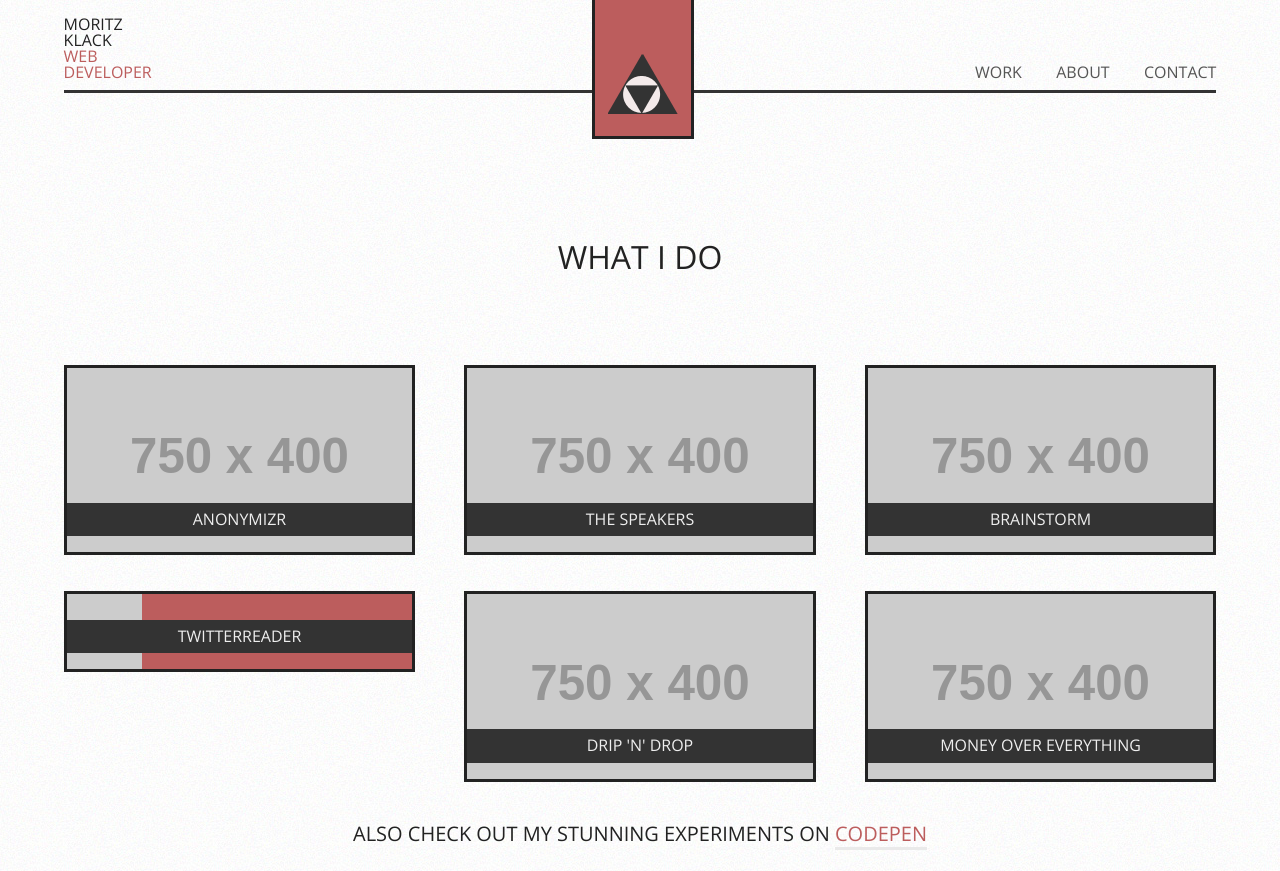
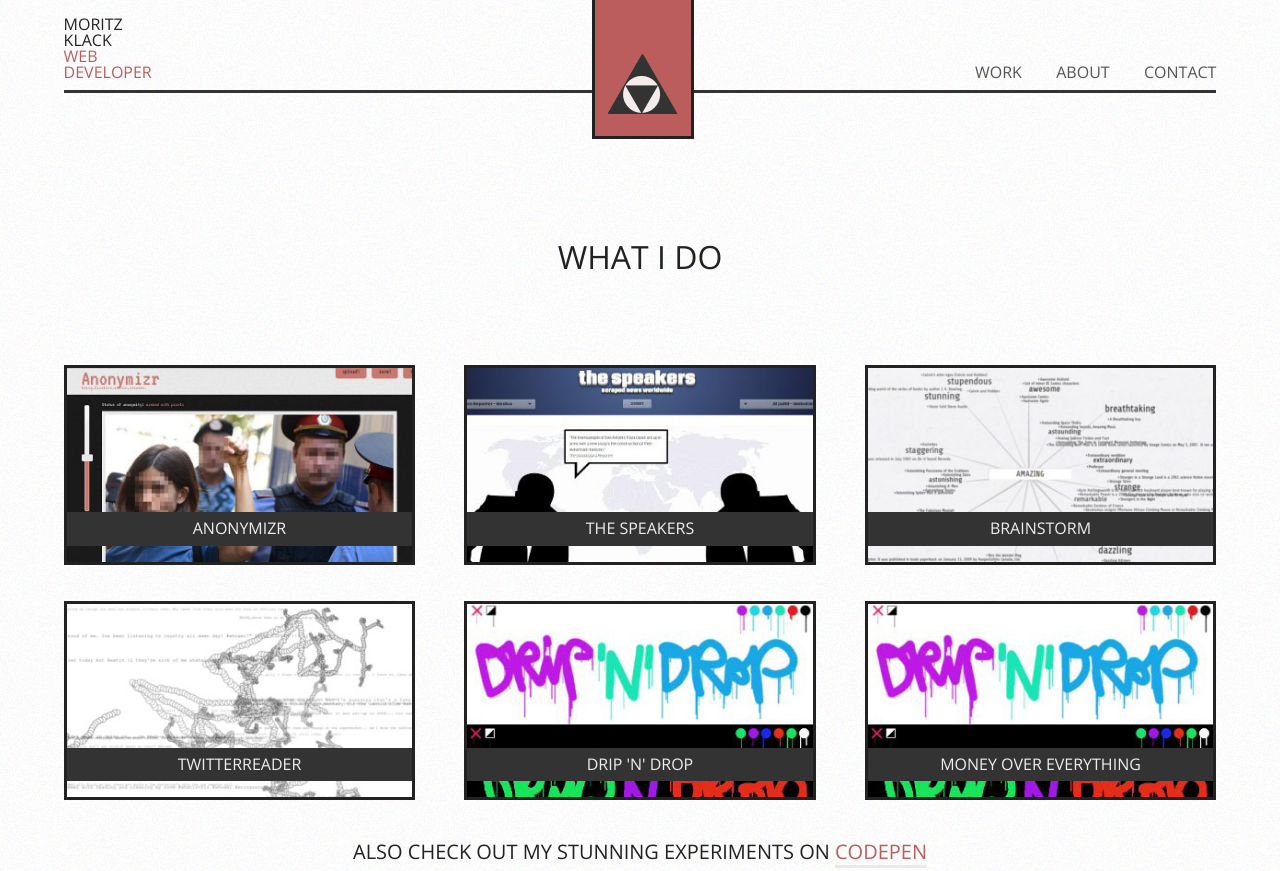
Before and after one commit to moklick/mo-site, a plain HTML site: page index.html in a window 1280 px wide. Shown: the top 871 px of the page. Drawn offline with nearby package versions, Linux system fonts and the light colour scheme; placeholder pictures from the web are drawn by us.

Commit message:
project images upload

```diff
--- a/css/main.css
+++ b/css/main.css
@@ -242,9 +242,10 @@
 }
 
 .work figure {
-    width: 75%;
-    margin: 0 auto 2.25em;
+    margin: 0 auto 2.25em auto;
     position: relative;
+    max-width:375px;
+    max-height:200px;
 }
 
 .information {
@@ -295,6 +296,13 @@
 /* ==========================================================================
    Helper classes
    ========================================================================== */
+       .grid .column-2 .column {
+        width: 100%;
+    }
+
+    .grid .column-3 .column {
+        width: 100%;
+    }
 /*
  * Image replacement
  */
@@ -488,8 +496,9 @@
         padding: 3.5em 0 1.75em;
     }
     .seperator{
-        margin-top: 6.25em;
+        margin: 7em 0 2em 0;
     }
+
 
 }
 
--- a/index.html
+++ b/index.html
@@ -43,7 +43,7 @@
                 <div class="clearfix column-3">
                     <div class="column">
                     <figure class="anonymizr first-column">
-                        <img src="http://placehold.it/750x400"/>
+                        <img src="img/anonymizr.jpg"/>
                         <div class="project-title">Anonymizr</div>
                         <ul class="project-description">
                             <li>Application for pixelating faces</li>
@@ -54,7 +54,7 @@
                 </div>
                      <div class="column">
                     <figure class="speakers">
-                        <img src="http://placehold.it/750x400"/>
+                        <img src="img/speakers.jpg"/>
                         <div class="project-title">The Speakers</div>
                         <ul class="project-description">
                             <li>Application for pixelating faces</li>
@@ -65,7 +65,7 @@
                 </div>
                      <div class="column ">
                     <figure class="brainstorm last-column">
-                        <img src="http://placehold.it/750x400"/>
+                        <img src="img/brainstorm.jpg"/>
                         <div class="project-title">Brainstorm</div>
                         <ul class="project-description">
                             <li>Application for pixelating faces</li>
@@ -78,7 +78,7 @@
                 <div class="column-3 clearfix">
                     <div class="column ">
                     <figure class="twitterreader first-column">
-                        <img src="http://placehold.it/75u0x400"/>
+                        <img src="img/twitterreader.jpg"/>
                         <div class="project-title">Twitterreader</div>
                         <ul class="project-description">
                             <li>Application for pixelating faces</li>
@@ -89,7 +89,7 @@
                      </div>
                     <div class="column ">
                     <figure class="dripndrop">
-                        <img src="http://placehold.it/750x400"/>
+                          <img src="img/drip-n-drop.jpg"/>
                         <div class="project-title">Drip 'N' Drop</div>
                         <ul class="project-description">
                             <li>Application for pixelating faces</li>
@@ -100,7 +100,7 @@
                 </div>
                     <div class="column ">
                     <figure class="money last-column">
-                        <img src="http://placehold.it/750x400"/>
+                          <img src="img/drip-n-drop.jpg"/>
                         <div class="project-title">Money over Everything</div>
                         <ul class="project-description">
                             <li>Application for pixelating faces</li>
```
Also changed, not shown: img/anonymizr.jpg (added), img/brainstorm.jpg (added), img/drip-n-drop.jpg (added), img/speakers.jpg (added), img/twitterreader.jpg (added).
